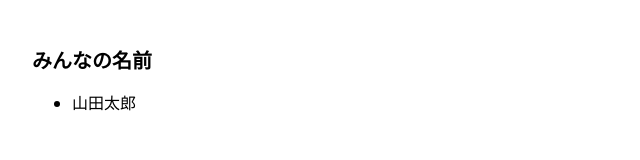
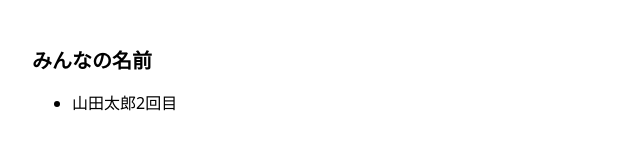
Before and after one commit to tk352228/github-practice, a plain HTML site: page index.html in a window 1280 px wide. Shown: the full height of the page, 0-640 px from the left. Drawn offline with Linux system fonts and the light colour scheme.

Commit message:
Update index.html

```diff
--- a/index.html
+++ b/index.html
@@ -13,7 +13,7 @@
   <h1>みんなの名前</h1>
   <ul>
     <!-- ここに <li>あなたの名前</li> を足していく -->
-    <li>山田太郎</li>
+    <li>山田太郎2回目</li>
   </ul>
 </body>
 </html>
```
